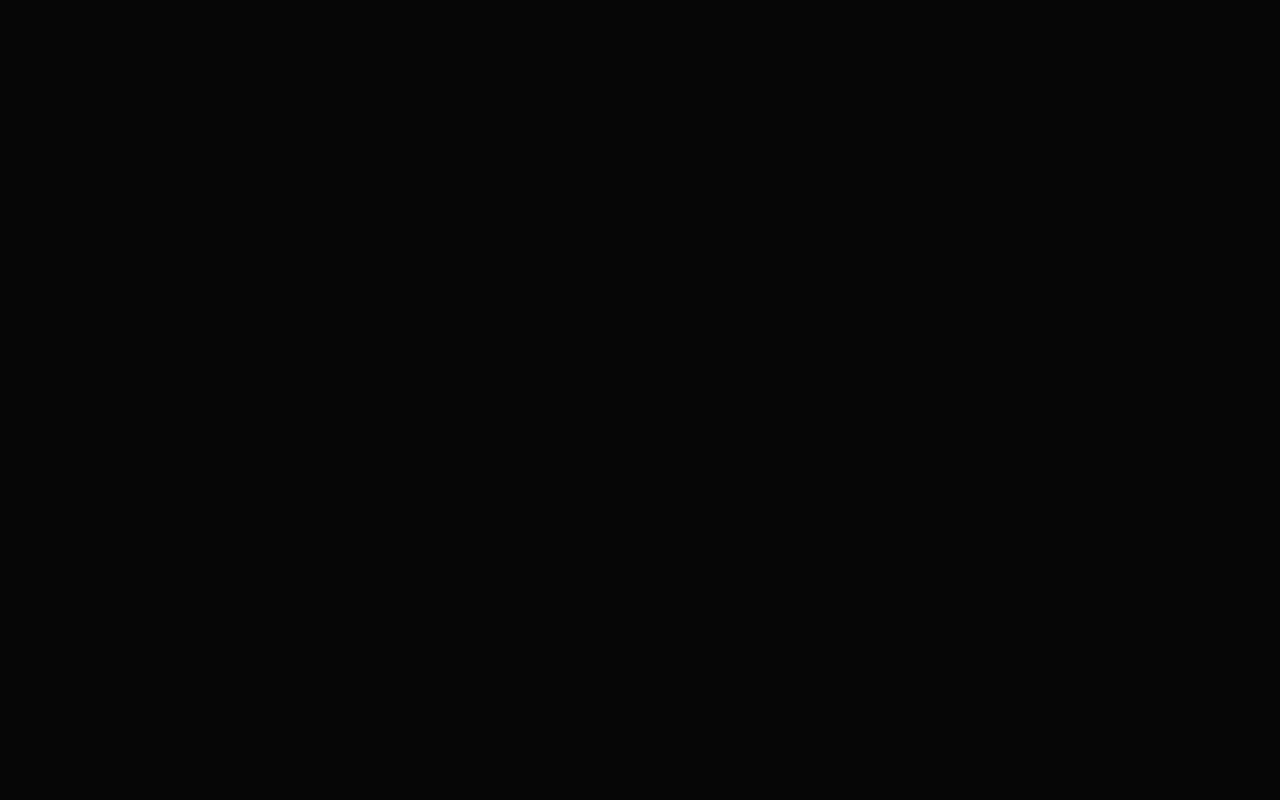
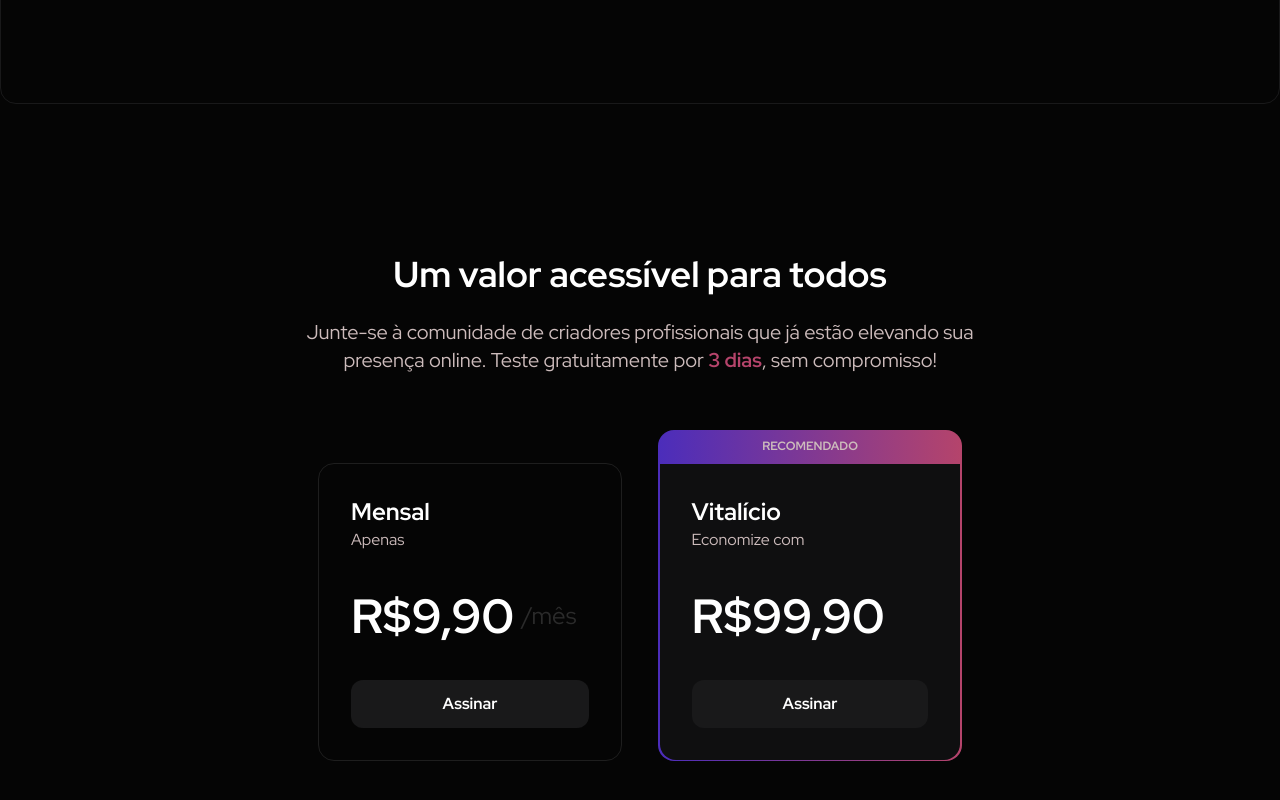
Before and after one commit to artherp/project-in-bio, a Next.js app: page / in a window 1280 px wide. Shown: the part 1496-2296 px from the top of the page. Before the commit the page ends 800 px from the top, so only its background shows below. Built offline with nearby package versions, Linux system fonts and the light colour scheme.

Commit message:
creating video and pricing sections

```diff
--- /dev/null
+++ b/app/components/landing-page/pricing.tsx
@@ -0,0 +1,52 @@
+import { trialDays } from "@/lib/config";
+import Button from "../ui/button";
+export default function Pricing() {
+  return (
+    <div className="my-[150px] flex flex-col items-center gap-14">
+      <div className="flex flex-col items-center gap-6">
+        <h3 className="text-4xl font-bold text-white">
+          Um valor acessível para todos
+        </h3>
+        <p className="text-content-body text-xl text-center">
+          Junte-se à comunidade de criadores profissionais que já estão elevando
+          sua <br />
+          presença online. Teste gratuitamente por{" "}
+          <strong className="text-accent-pink">{trialDays} dias</strong>, sem
+          compromisso!
+        </p>
+      </div>
+      <div className="flex items-end gap-9">
+        <div className="w-[304px] p-8 flex flex-col gap-7 rounded-2xl border border-[#1E1E1E]">
+          <div className="flex flex-col">
+            <span className="text-white font-bold text-2xl">Mensal</span>
+            <span className="text-content-body">Apenas</span>
+          </div>
+          <div className="flex items-center gap-2">
+            <span className="text-white font-bold text-[48px]">R$9,90</span>
+            <span className="text-content-headline text-2xl">/mês</span>
+          </div>
+          <Button variant="secondary">Assinar</Button>
+        </div>
+        <div className="flex flex-col">
+          <div className="flex justify-center items-center rounded-t-2xl p-2 w-[304px] bg-[linear-gradient(90deg,#4B2DBB_0%,#B5446B_100%)]">
+            <span className="uppercase text-xs font-bold">Recomendado</span>
+          </div>
+          <div className="p-[1.6px] bg-[linear-gradient(90deg,#4B2DBB_0%,#B5446B_100%)] rounded-b-2xl">
+            <div className="w-full bg-background-secondary p-8 flex flex-col gap-7 rounded-b-2xl">
+              <div className="flex flex-col">
+                <span className="text-white font-bold text-2xl">Vitalício</span>
+                <span className="text-content-body">Economize com</span>
+              </div>
+              <div className="flex items-center gap-1">
+                <span className="text-white font-bold text-[48px]">
+                  R$99,90
+                </span>
+              </div>
+              <Button variant="secondary">Assinar</Button>
+            </div>
+          </div>
+        </div>
+      </div>
+    </div>
+  );
+}
--- /dev/null
+++ b/app/components/landing-page/video-explanation.tsx
@@ -0,0 +1,9 @@
+import { Play } from "lucide-react";
+
+export default function VideoExplanation() {
+    return (
+        <div className="border rounded-2xl border-border-primary aspect-video flex items-center justify-center my-20">
+            <Play className="text-accent-purple size-16" />
+        </div>
+    )
+}
--- a/app/page.tsx
+++ b/app/page.tsx
@@ -1,13 +1,16 @@
 import Image from "next/image";
 import Hero from "./components/landing-page/hero";
 import Header from "./components/landing-page/header";
+import VideoExplanation from "./components/landing-page/video-explanation";
+import Pricing from "./components/landing-page/pricing";
 export default function Home() {
   return (
     <div className="max-w-7xl mx-auto ">
     {/* limitamos o tamanho da tela para 7xl e centralizamos, para n se preocupar com telas muito grander */}
       <Header />
       <Hero />
-
+      <VideoExplanation />
+      <Pricing />
     </div>
   );
 }
--- /dev/null
+++ b/lib/config.ts
@@ -0,0 +1 @@
+export const trialDays = 3;
```
